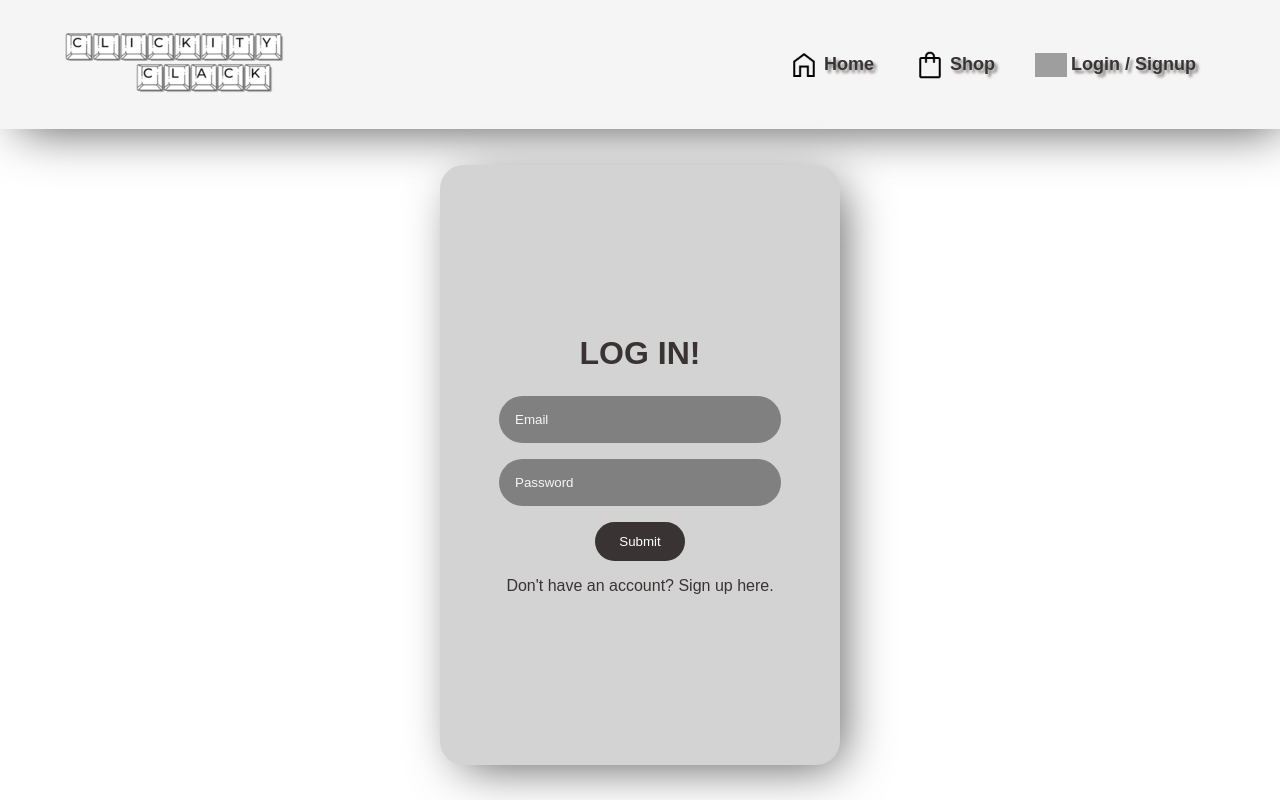
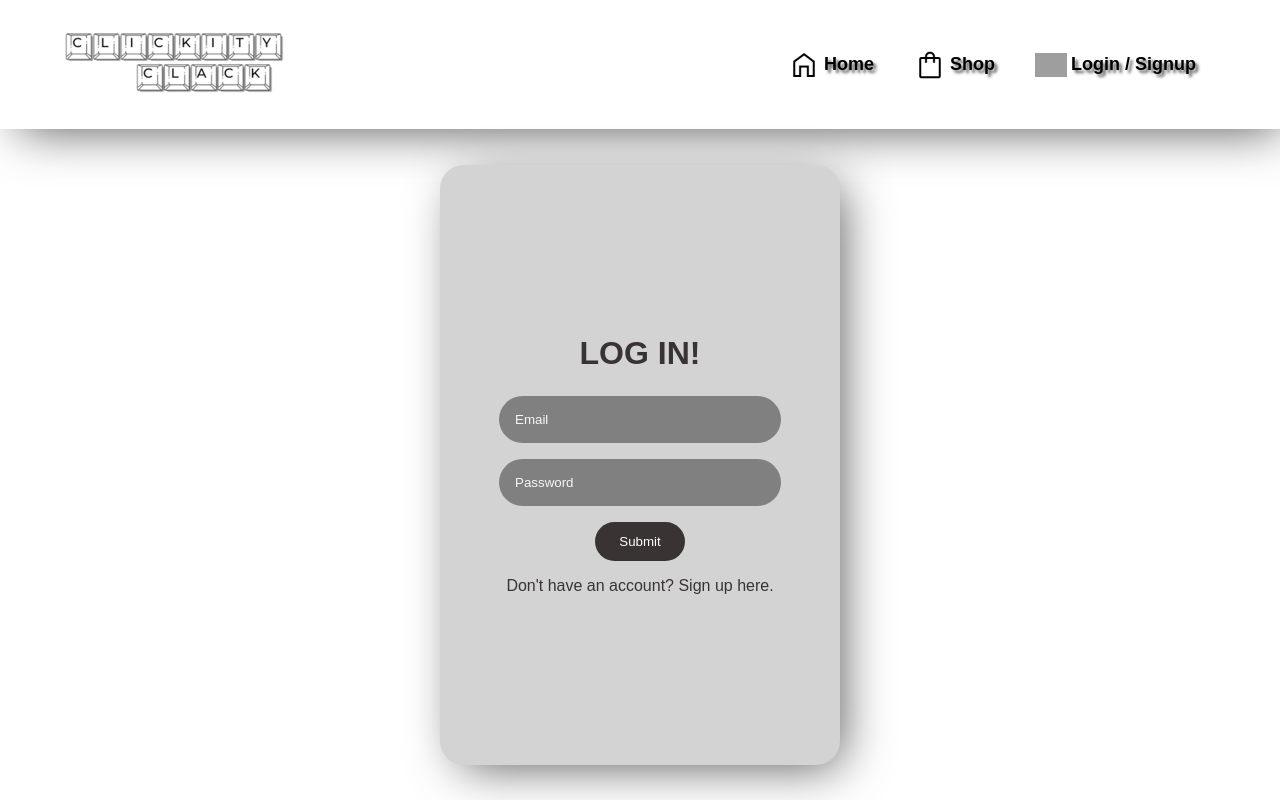
Before and after one commit to natetrichanhle/ClickityClack-MERN, a React (Create React App) app in the folder client/: page /login in a window 1280 px wide. Built offline with nearby package versions, Linux system fonts and the light colour scheme; no server answers; grey boxes are pictures that could not be loaded.

Commit message:
Navbar in Sass

```diff
--- a/client/src/components/Navbar.jsx
+++ b/client/src/components/Navbar.jsx
@@ -35,44 +35,44 @@ const Navbar = ({ user, setUser }) => {
                 <img src={logo} alt="Logo" />
             </Link>
             <div>
-                <ul className={styles.links}>
+                <ul className='links'>
                     {user ? (
-                        <Link className={styles.link} to='/profile'>
-                            <img src={user.avatar} alt="avatar" className={styles.avatar} />
+                        <Link className='link' to='/profile'>
+                            <img src={user.avatar} alt="avatar" className='avatar' />
                             {user.username}
                         </Link>
                     ) : (<></>)}
-                    <Link className={styles.link} to='/'>
-                        <img src={home} alt="home" className={styles.icons} />
+                    <Link className='link' to='/'>
+                        <img src={home} alt="home" className='icons' />
                         Home
                     </Link>
-                    <Link className={styles.link} to='/shop'>
-                        <img src={shop} alt="shop" className={styles.icons} />
+                    <Link className='link' to='/shop'>
+                        <img src={shop} alt="shop" className='icons' />
                         Shop
                     </Link>
                     {user ? (
                         <>
-                            <Link className={styles.link} to='/sell'>
-                                <img src={sell} alt="sell" className={styles.icons} />
+                            <Link className='link' to='/sell'>
+                                <img src={sell} alt="sell" className='icons' />
                                 Sell
                             </Link>
-                            {/* <Link className={styles.link} to='/chat'>
-                                <img src={chat} alt="chat" className={styles.icons} />
+                            {/* <Link className='link' to='/chat'>
+                                <img src={chat} alt="chat" className='icons' />
                                 Chat
                             </Link> */}
-                            <Link className={styles.link} to='/cart'>
-                                <img src={cart} alt="cart" className={styles.icons} />
-                                <span className={styles.cartQuantity}>{cartTotalQuantity}</span>
+                            <Link className='link' to='/cart'>
+                                <img src={cart} alt="cart" className='icons' />
+                                <span className='cartQuantity'>{cartTotalQuantity}</span>
                                 <span>Cart</span>
                             </Link>
-                            <Link className={styles.link} onClick={logout}>
-                                <img src={logoutIcon} alt="logout" className={styles.icons} />
+                            <Link className='link' onClick={logout}>
+                                <img src={logoutIcon} alt="logout" className='icons' />
                                 Logout
                             </Link>
                         </>
                     ) : (
-                        <Link className={styles.link} to='/login'>
-                            <img src={login} alt="login" className={styles.icons} />
+                        <Link className='link' to='/login'>
+                            <img src={login} alt="login" className='icons' />
                             Login / Signup
                         </Link>
                     )}
--- a/client/src/static/scss/Navbar.css
+++ b/client/src/static/scss/Navbar.css
@@ -9,7 +9,7 @@
   justify-content: space-between;
   align-items: center;
   padding: 32px 64px;
-  background-color: #F5F5F5;
+  background-color: white;
   box-shadow: 10px 10px 50px -10px rgba(0, 0, 0, 0.69);
   -webkit-box-shadow: 10px 10px 50px -10px rgba(0, 0, 0, 0.69);
   -moz-box-shadow: 10px 10px 50px -10px rgba(0, 0, 0, 0.69);
@@ -26,8 +26,8 @@
   cursor: pointer;
   font-weight: bold;
   text-decoration: none;
-  color: #393433;
-  text-shadow: 3px 3px 3px gray;
+  color: #000;
+  text-shadow: 3px 3px 3px #5D5C61;
   opacity: 1;
   transition: 0.5s ease;
   display: flex;
@@ -50,7 +50,7 @@
 }
 
 .cartQuantity {
-  background-color: #393433;
+  background-color: #557a95;
   color: white;
   height: 20px;
   width: 20px;
--- a/client/src/static/scss/Navbar.scss
+++ b/client/src/static/scss/Navbar.scss
@@ -3,7 +3,7 @@
 * {
     margin: 0;
     padding: 0;
-    font-family: 'Montserrat', sans-serif;
+    font-family: $font;
 }
 
 .container {
@@ -11,7 +11,7 @@
     justify-content: space-between;
     align-items: center;
     padding: 32px 64px;
-    background-color: #F5F5F5;
+    background-color: $whiteColor;
     box-shadow: 10px 10px 50px -10px rgba(0,0,0,0.69);
     -webkit-box-shadow: 10px 10px 50px -10px rgba(0,0,0,0.69);
     -moz-box-shadow: 10px 10px 50px -10px rgba(0,0,0,0.69);
@@ -28,8 +28,8 @@
     cursor: pointer;
     font-weight: bold;
     text-decoration: none;
-    color: #393433;
-    text-shadow: 3px 3px 3px gray;
+    color: $blackColor;
+    text-shadow: 3px 3px 3px $darkGray;
     opacity: 1;
     transition: 0.5s ease;
     display: flex;
@@ -52,8 +52,8 @@
 }
 
 .cartQuantity {
-    background-color: #393433;
-    color: white;
+    background-color: $darkBlue;
+    color: $whiteColor;
     height: 20px;
     width: 20px;
     max-width: 100%;
--- a/client/src/static/variables/Variables.scss
+++ b/client/src/static/variables/Variables.scss
@@ -2,7 +2,8 @@
 $font: 'Montserrat', sans-serif;
 
 // colors
-$bgColor: white;
+$whiteColor: white;
+$blackColor: #000;
 $darkGray: #5D5C61;
 $lightGray: #938e94;
 $lightBlue: #7395ae;
```
Also changed, not shown: 1 other file (tests, documents, lock files or other folders).
